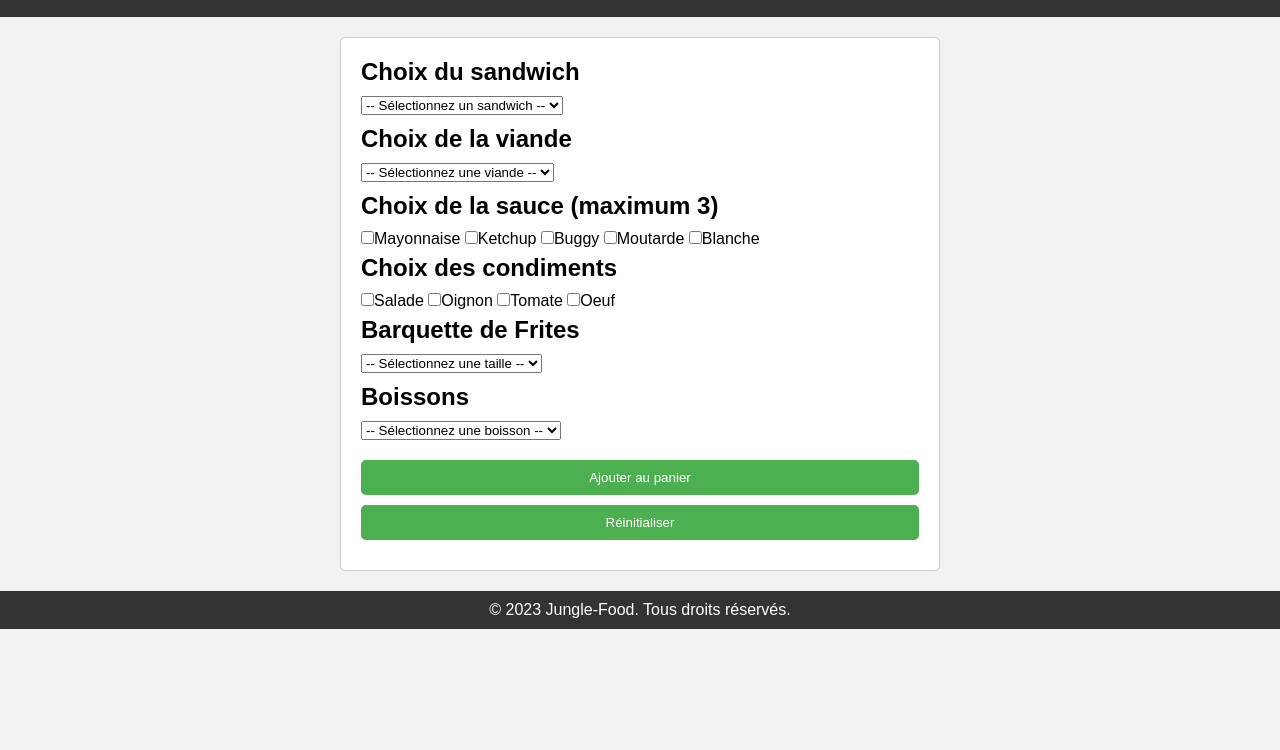
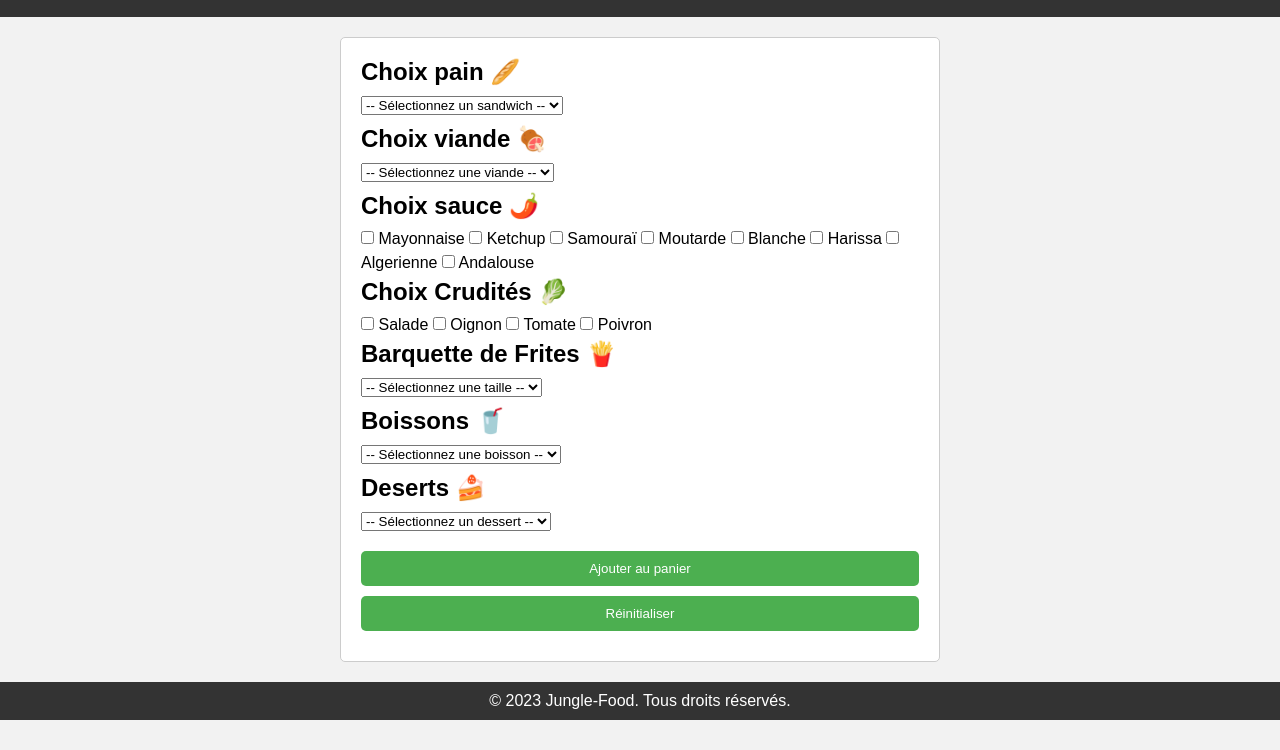
Before and after one commit to Severo-Yannick/jungle-food, a plain HTML site: page index.html in a window 1280 px wide. Shown: the part 50-800 px from the top of the page. Drawn offline with Linux system fonts and the light colour scheme.

Commit message:
update typo

```diff
--- a/index.html
+++ b/index.html
@@ -6,23 +6,23 @@
   <body>
     <header>
       <h1>JUNGLE-FOOD</h1>
-      <!-- <img src="logo.png" alt="Logo" /> -->
     </header>
     <main>
       <div class="container">
         <div id="cart-container"></div>
 
-        <h2>Choix du sandwich</h2>
+        <h2>Choix pain 🥖</h2>
         <select id="sandwich-select">
           <option value="">-- Sélectionnez un sandwich --</option>
-          <option value="galette">Galette 7€</option>
-          <option value="pain">Pain 7€</option>
-          <option value="tacos">Tacos 7€</option>
+          <option value="galette">Galette 7,50€</option>
+          <option value="pain">Pain long 7€</option>
+          <option value="pain">Pain rond 7€</option>
+          <option value="tacos">Tacos 7,50€</option>
           <option value="burger">Burger 7€</option>
           <option value="panini">Panini 7€</option>
         </select>
 
-        <h2>Choix de la viande</h2>
+        <h2>Choix viande 🍖</h2>
         <select id="meat-select">
           <option value="">-- Sélectionnez une viande --</option>
           <option value="poulet">Poulet</option>
@@ -33,70 +33,63 @@
           <option value="steak">Steak</option>
         </select>
 
-        <h2>Choix de la sauce (maximum 3)</h2>
+        <h2>Choix sauce 🌶️</h2>
         <div id="sauce-container">
           <label
-            ><input
-              type="checkbox"
-              name="sauce"
-              value="mayo"
-            />Mayonnaise</label
-          >
+            ><input type="checkbox" name="sauce" value="mayo" />
+            <span>Mayonnaise</span>
+          </label>
           <label
-            ><input
-              type="checkbox"
-              name="sauce"
-              value="ketchup"
-            />Ketchup</label
-          >
+            ><input type="checkbox" name="sauce" value="ketchup" />
+            <span>Ketchup</span>
+          </label>
           <label
-            ><input type="checkbox" name="sauce" value="buggy" />Buggy</label
-          >
+            ><input type="checkbox" name="sauce" value="samouraï" />
+            <span>Samouraï</span>
+          </label>
           <label
-            ><input
-              type="checkbox"
-              name="sauce"
-              value="moutarde"
-            />Moutarde</label
-          >
+            ><input type="checkbox" name="sauce" value="moutarde" />
+            <span>Moutarde</span>
+          </label>
           <label
-            ><input
-              type="checkbox"
-              name="sauce"
-              value="blanche"
-            />Blanche</label
-          >
+            ><input type="checkbox" name="sauce" value="blanche" />
+            <span>Blanche</span>
+          </label>
+          <label
+            ><input type="checkbox" name="sauce" value="harrisa" />
+            <span>Harissa</span>
+          </label>
+          <label
+            ><input type="checkbox" name="sauce" value="algerienne" />
+            <span>Algerienne</span>
+          </label>
+          <label
+            ><input type="checkbox" name="sauce" value="andalouse" />
+            <span>Andalouse</span>
+          </label>
         </div>
 
-        <h2>Choix des condiments</h2>
+        <h2>Choix Crudités 🥬</h2>
         <div id="condiment-container">
           <label
-            ><input
-              type="checkbox"
-              name="condiment"
-              value="salade"
-            />Salade</label
-          >
+            ><input type="checkbox" name="condiment" value="salade" />
+            <span>Salade</span>
+          </label>
           <label
-            ><input
-              type="checkbox"
-              name="condiment"
-              value="oignon"
-            />Oignon</label
-          >
+            ><input type="checkbox" name="condiment" value="oignon" />
+            <span>Oignon</span>
+          </label>
           <label
-            ><input
-              type="checkbox"
-              name="condiment"
-              value="tomate"
-            />Tomate</label
-          >
+            ><input type="checkbox" name="condiment" value="tomate" />
+            <span>Tomate</span>
+          </label>
           <label
-            ><input type="checkbox" name="condiment" value="oeuf" />Oeuf</label
-          >
+            ><input type="checkbox" name="condiment" value="poivron" />
+            <span> Poivron </span>
+          </label>
         </div>
 
-        <h2>Barquette de Frites</h2>
+        <h2>Barquette de Frites 🍟</h2>
         <select id="fries-select">
           <option value="">-- Sélectionnez une taille --</option>
           <option value="petite">Petite 2€</option>
@@ -104,13 +97,22 @@
           <option value="grande">Grande 4€</option>
         </select>
 
-        <h2>Boissons</h2>
+        <h2>Boissons 🥤</h2>
         <select id="drink-select">
           <option value="">-- Sélectionnez une boisson --</option>
           <option value="coca">Coca-Cola 1€</option>
           <option value="pepsi">Pepsi 1€</option>
           <option value="fanta">Fanta 1€</option>
           <option value="sprite">Sprite 1€</option>
+        </select>
+
+        <h2>Deserts 🍰</h2>
+        <select id="dessert-select">
+          <option value="">-- Sélectionnez un dessert --</option>
+          <option value="tarte">Tarte au daim 2€</option>
+          <option value="cookie">Cookie 2€</option>
+          <option value="donut">Donut 1€</option>
+          <option value="rownie">Brownie 1€</option>
         </select>
 
         <button onclick="addToCart()">Ajouter au panier</button>
```
